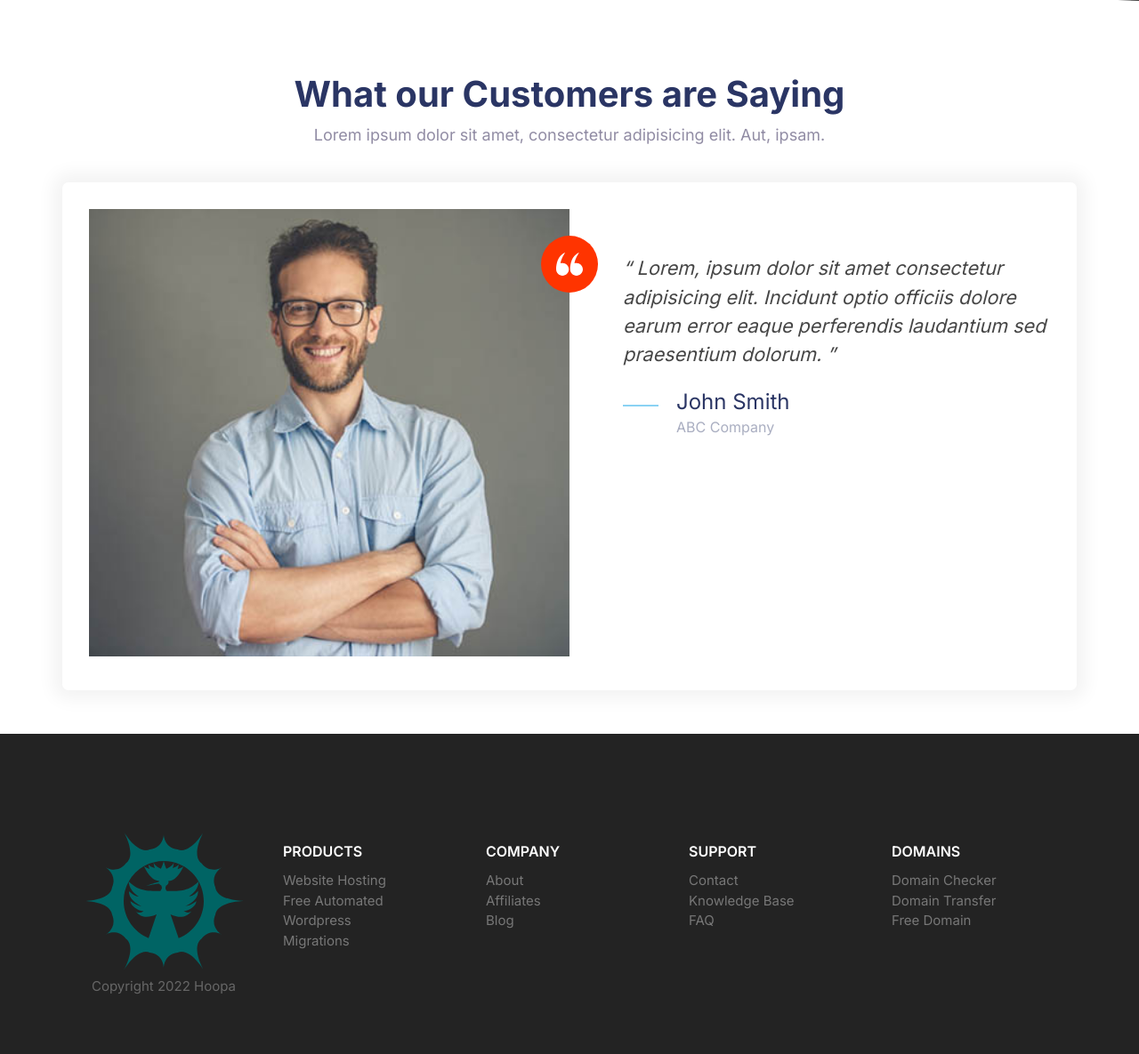
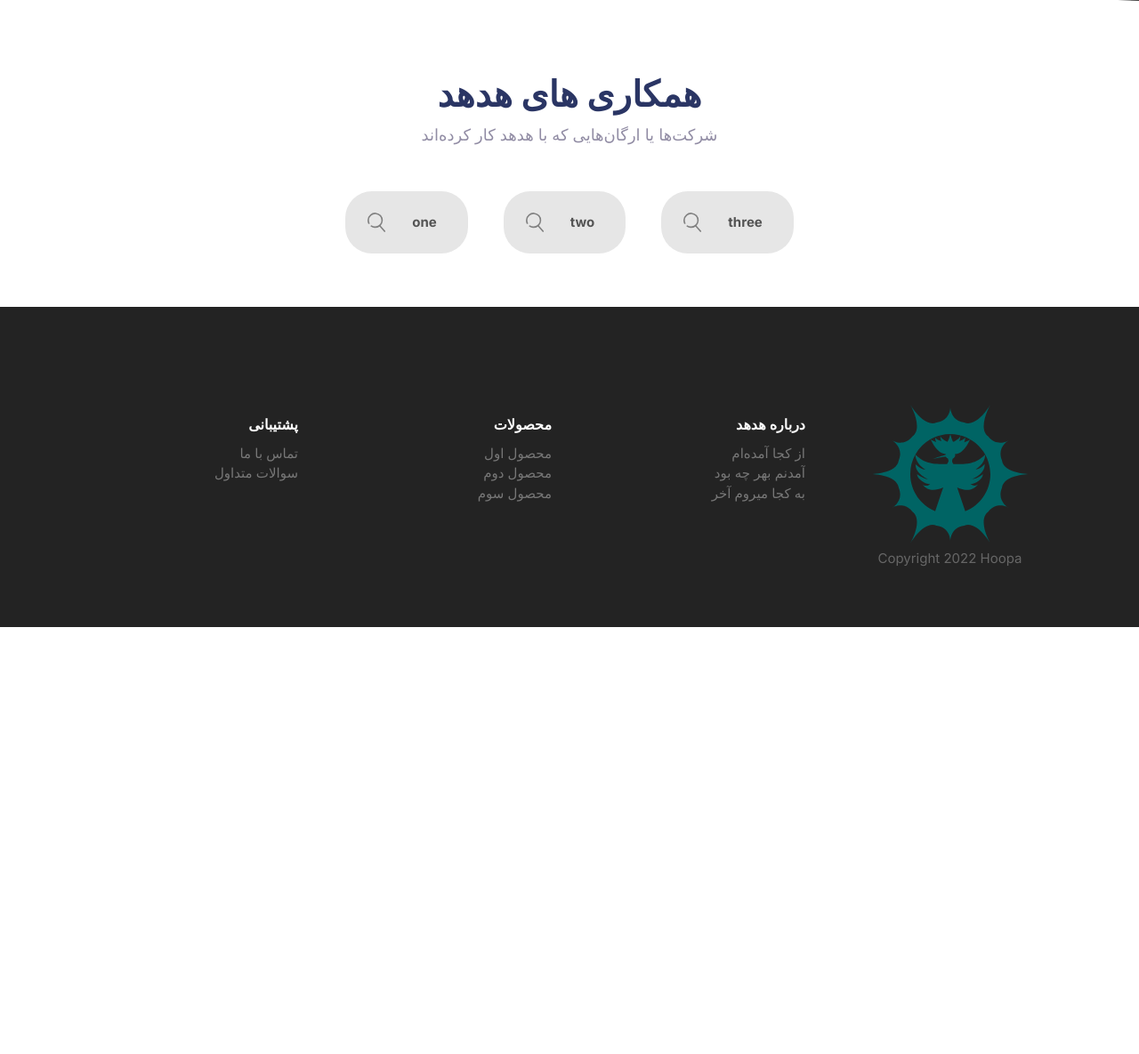
Before and after one commit to amirali-lll/Hoopoe, a Django app: page / in a window 1280 px wide. Shown: the part 4364-5549 px from the top of the page at 89% size. After the commit the page ends 5069 px from the top, so only its background shows below. Run offline with Django 3.2, Linux system fonts and the light colour scheme.

Commit message:
reDesign testimonial section.

```diff
--- a/template/index.html
+++ b/template/index.html
@@ -331,44 +331,29 @@
   </section>
   <section class="block" data-aos="zoom-in">
     <header class="block__header">
-      <h2>What our Customers are Saying</h2>
+      <h2>همکاری های هدهد</h2>
       <p>
-        Lorem ipsum dolor sit amet, consectetur adipisicing elit. Aut, ipsam.
+        شرکت‌ها یا ارگان‌هایی که با هدهد کار کرده‌اند
       </p>
     </header>
-    <div class="container">
-      <div class="card testimonial">
-        <div class="grid grid--1x2">
-          <div class="testimonial__image">
-            <img src={% static "views/images/testimonial.jpg" %} alt="A happy, smiling customer" />
-            <span class="icon-container icon-container--accent">
-              <svg class="icon icon--white icon--small">
-                <use href='{% static "views/images/sprite.svg" %}#quotes'></use>
-              </svg>
-            </span>
-          </div>
-          <blockquote class="quote">
-            <p class="quote__text">
-              Lorem, ipsum dolor sit amet consectetur adipisicing elit.
-              Incidunt optio officiis dolore earum error eaque perferendis
-              laudantium sed praesentium dolorum.
-            </p>
-            <footer>
-              <div class="media">
-                <div class="media__image">
-                  <svg class="icon icon--primary quote__line">
-                    <use href='{% static "views/images/sprite.svg" %}#line'></use>
-                  </svg>
-                </div>
-                <div class="media__body">
-                  <h3 class="media__title quote__author">John Smith</h3>
-                  <p class="quote__organization">ABC Company</p>
-                </div>
-              </div>
-            </footer>
-          </blockquote>
-        </div>
+    <div class="container container--testimonial">
+
+      <div class="testimonial">
+        <svg class="icon icon--gray">
+                    <use xlink:href=" {% static 'views/images/sprite.svg' %}#search"></use>
+        </svg><p>one</p>
       </div>
+      <div class="testimonial">
+        <svg class="icon icon--gray">
+                    <use xlink:href=" {% static 'views/images/sprite.svg' %}#search"></use>
+        </svg><p>two</p>
+      </div>
+      <div class="testimonial">
+        <svg class="icon icon--gray">
+                    <use xlink:href=" {% static 'views/images/sprite.svg' %}#search"></use>
+        </svg><p>three</p>
+      </div>
+
     </div>
   </section>
   <!-- <div class="container">
@@ -391,50 +376,50 @@
     <div class="container grid footer__sections">
       <section class="collapsible collapsible--expanded footer__section">
         <div class="collapsible__header">
-          <h2 class="collapsible__heading footer__heading">Products</h2>
+          <h2 class="collapsible__heading footer__heading">درباره هدهد</h2>
           <svg class="icon icon--white collapsible__chevron">
             <use href='{% static "views/images/sprite.svg" %}#chevron'></use>
           </svg>
         </div>
         <div class="collapsible__content">
           <ul class="list">
-            <li><a href="#">Website Hosting</a></li>
-            <li><a href="#">Free Automated Wordpress</a></li>
-            <li><a href="#">Migrations</a></li>
+            <li><a href="#">از کجا آمده‌ام</a></li>
+            <li><a href="#">آمدنم بهر چه بود</a></li>
+            <li><a href="#">به کجا میروم آخر </a></li>
           </ul>
         </div>
       </section>
       <section class="collapsible footer__section">
         <div class="collapsible__header">
-          <h2 class="collapsible__heading footer__heading">Company</h2>
+          <h2 class="collapsible__heading footer__heading">محصولات</h2>
           <svg class="icon icon--white collapsible__chevron">
             <use href='{% static "views/images/sprite.svg" %}#chevron'></use>
           </svg>
         </div>
         <div class="collapsible__content">
           <ul class="list">
-            <li><a href="#">About</a></li>
-            <li><a href="#">Affiliates</a></li>
-            <li><a href="#">Blog</a></li>
+            <li><a href="#">محصول اول</a></li>
+            <li><a href="#">محصول دوم</a></li>
+            <li><a href="#">محصول سوم</a></li>
           </ul>
         </div>
       </section>
       <section class="collapsible footer__section">
         <div class="collapsible__header">
-          <h2 class="collapsible__heading footer__heading">Support</h2>
+          <h2 class="collapsible__heading footer__heading">پشتیبانی</h2>
           <svg class="icon icon--white collapsible__chevron">
             <use href='{% static "views/images/sprite.svg" %}#chevron'></use>
           </svg>
         </div>
         <div class="collapsible__content">
           <ul class="list">
-            <li><a href="#">Contact</a></li>
-            <li><a href="#">Knowledge Base</a></li>
-            <li><a href="#">FAQ</a></li>
+            <li><a href="#">تماس با ما</a></li>
+            <li><a href="#">سوالات متداول</a></li>
+            <li><a href="#"></a></li>
           </ul>
         </div>
       </section>
-      <section class="collapsible footer__section">
+      <!--
         <div class="collapsible__header">
           <h2 class="collapsible__heading footer__heading">Domains</h2>
           <svg class="icon icon--white collapsible__chevron">
@@ -448,7 +433,7 @@
             <li><a href="#">Free Domain</a></li>
           </ul>
         </div>
-      </section>
+      </section> -->
       <div class="footer__brand">
         <img src={% static "views/images/main-logo.svg" %} alt="" />
         <p class="footer__copyright">Copyright 2022 Hoopa</p>
--- a/views/static/views/css/styles.css
+++ b/views/static/views/css/styles.css
@@ -194,6 +194,11 @@ a {
 .icon--white {
   fill: #fff;
 }
+
+.icon--gray {
+  fill: gray;
+}
+
 
 .icon-container {
   background: #f3f9fa;
@@ -516,36 +521,37 @@ a {
 }
 
 /* Testimonials */
+.container--testimonial{
+  display: flex;
+  justify-content: center;
+}
+.testimonial {
+  margin: 1rem 2rem;
+  padding: 1.5rem;
+  text-align: center;
+  background: rgb(230, 230, 230);
+  border-radius: var(--border-radius);
+  display: inline;
 
-.testimonial {
-  padding: 3rem;
+}
+.testimonial p {
+  font-size: 1.5rem;
+  display:inline;
+  color: rgb(84, 84, 84);
+  font-weight: bold;
+  margin: 0 2rem ;
 }
 
-.testimonial .quote {
-  margin: 2rem 0;
-  font-size: 110%;
+.testimonial .icon{
+  width: 2rem;
+  display:inline;
+  vertical-align: middle;
+  margin: 0 1rem;
 }
 
-.testimonial__image {
-  position: relative;
-  margin: 0 3rem;
-}
-
-.testimonial__image>.icon-container {
-  position: absolute;
-  top: 3rem;
-  right: -32px;
-}
 
 @media screen and (min-width: 768px) {
-  .testimonial__image {
-    margin: 0;
-  }
-  .testimonial .quote {
-    margin: 5rem 0 0 6rem;
-    font-size: 120%;
-    line-height: 1.5;
-  }
+
 }
 
 /* Callouts */
@@ -832,6 +838,7 @@ a {
 .footer {
   background: #232323;
   padding-top: 10rem;
+  direction: rtl;
 }
 
 .footer a {
@@ -846,6 +853,7 @@ a {
 .footer__section {
   padding: 2rem;
   border-bottom: 1px solid #393939;
+
 }
 
 .footer__section .list {
@@ -872,6 +880,11 @@ a {
   font-size: 2.1rem;
   color: #fff;
   opacity: 0.3;
+}
+
+.footer .list {
+  padding:0;
+
 }
 
 @media screen and (min-width: 768px) {
```
Also changed, not shown: components/testimonials.html (+21 -2 lines), views/static/views/images/sprite.svg.
